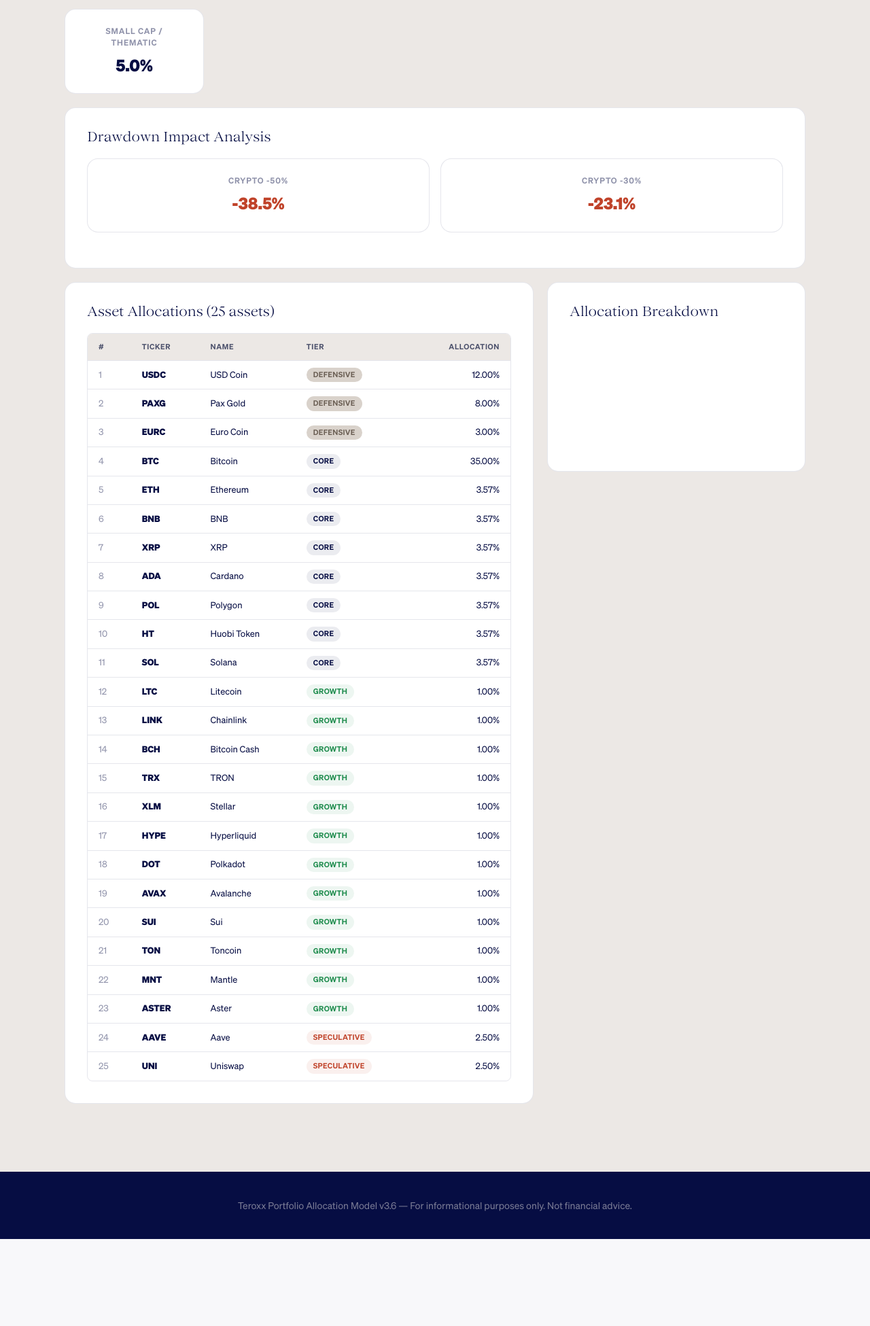
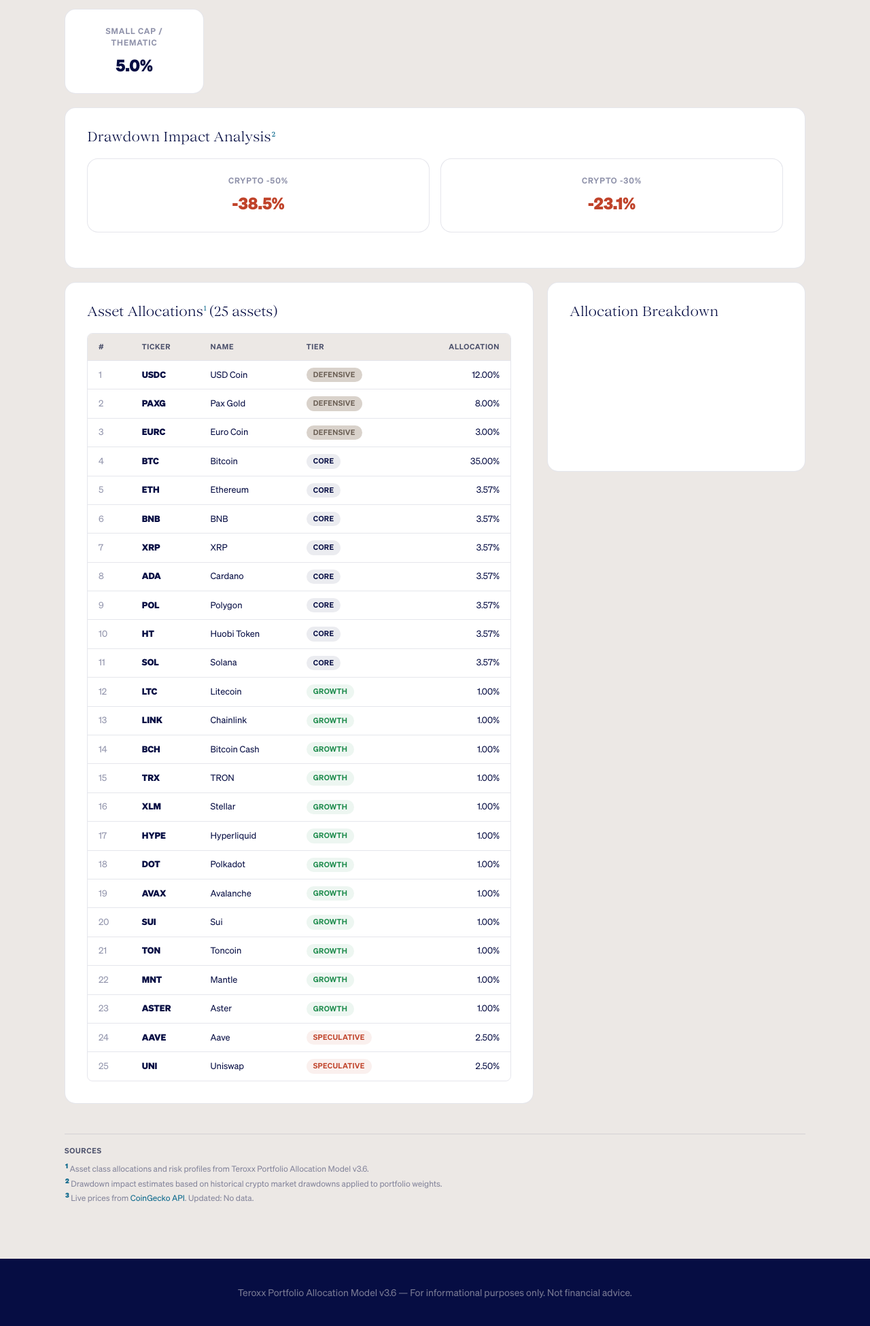
Before and after one commit to abiesaga90/teroxx-portfolio-app, a FastAPI app: page / in a window 1280 px wide. Shown: the part 517-2468 px from the top of the page at 68% size. Before the commit the page ends 2340 px from the top, so only its background shows below. Run offline with FastAPI, Linux system fonts and the light colour scheme; data that the repository does not hold is empty; a map, chart or similar area stays blank.

Commit message:
Add source citations with superscripts to all 7 tab partials
Each tab now shows a Sources section at the bottom with numbered
superscripts linking to data origins: CoinGecko API, DefiLlama,
Teroxx Portfolio Allocation Model v3.6, and user-entered data.

Co-Authored-By: Claude Opus 4.6 (1M context) <noreply@anthropic.com>

```diff
--- a/app/static/css/teroxx.css
+++ b/app/static/css/teroxx.css
@@ -535,6 +535,44 @@ td {
     padding-top: 12px;
 }
 
+/* ── Sources / Citations ── */
+.sources {
+    margin-top: 24px;
+    padding-top: 16px;
+    border-top: 1px solid var(--border);
+    font-size: 0.75rem;
+    color: var(--text-muted);
+    line-height: 1.6;
+}
+
+.sources-title {
+    font-weight: 600;
+    color: var(--text-secondary);
+    margin-bottom: 6px;
+    text-transform: uppercase;
+    letter-spacing: 0.06em;
+    font-size: 0.6875rem;
+}
+
+.sources a {
+    color: var(--electric-sky);
+    text-decoration: none;
+    transition: color 0.15s linear;
+}
+
+.sources a:hover {
+    color: var(--deep-indigo);
+    text-decoration: underline;
+}
+
+sup.src {
+    font-size: 0.6rem;
+    font-weight: 700;
+    color: var(--electric-sky);
+    margin-left: 1px;
+    cursor: help;
+}
+
 /* ── Two-column layout for allocator ── */
 .grid-2col {
     display: grid;
--- a/app/templates/partials/allocator_results.html
+++ b/app/templates/partials/allocator_results.html
@@ -10,7 +10,7 @@
 
 <!-- Drawdown Impact -->
 <div class="card">
-    <div class="card-header">Drawdown Impact Analysis</div>
+    <div class="card-header">Drawdown Impact Analysis<sup class="src">2</sup></div>
     <div class="summary-row">
         {% for scenario, profiles_data in drawdown.items() %}
         <div class="summary-card">
@@ -24,7 +24,7 @@
 <div class="grid-2col">
     <!-- Allocation Table -->
     <div class="card">
-        <div class="card-header">Asset Allocations ({{ allocs|length }} assets)</div>
+        <div class="card-header">Asset Allocations<sup class="src">1</sup> ({{ allocs|length }} assets)</div>
         <div class="table-wrap">
             <table>
                 <thead>
@@ -67,6 +67,13 @@
     </div>
 </div>
 
+<div class="sources">
+    <div class="sources-title">Sources</div>
+    <sup class="src">1</sup> Asset class allocations and risk profiles from Teroxx Portfolio Allocation Model v3.6.<br>
+    <sup class="src">2</sup> Drawdown impact estimates based on historical crypto market drawdowns applied to portfolio weights.<br>
+    <sup class="src">3</sup> Live prices from <a href="https://www.coingecko.com" target="_blank">CoinGecko API</a>. Updated: {{ price_age }}.
+</div>
+
 <!-- Chart data for JS -->
 <script id="chart-data" type="application/json">{{ chart_data }}</script>
 <script>
```
Also changed, not shown: app/templates/partials/allocations_results.html (+7 -0 lines), app/templates/partials/dca_results.html (+5 -2 lines), app/templates/partials/factor_results.html (+12 -1 lines), app/templates/partials/fundamental_results.html (+13 -1 lines), app/templates/partials/pnl_results.html (+5 -2 lines), app/templates/partials/portfolio_results.html (+7 -4 lines), app/templates/partials/rebalancing_results.html (+5 -2 lines).
